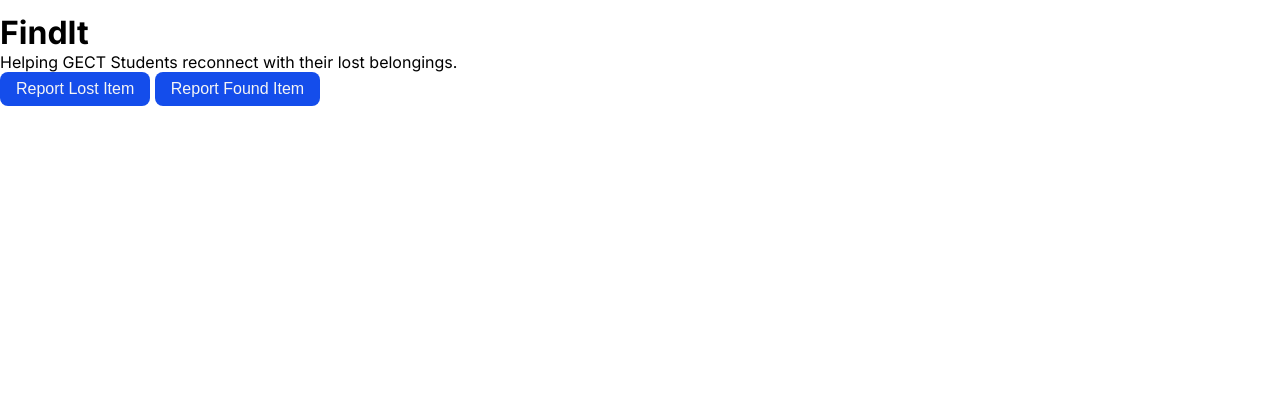
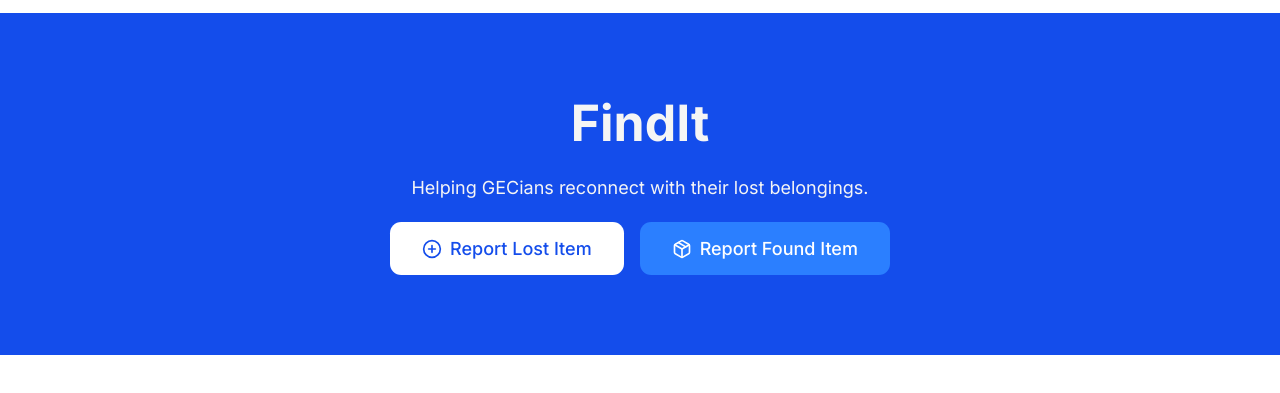
Before and after one commit to geo-777/Find-it, a plain HTML site: page frontend/index.html in a window 1280 px wide. Shown: the part 55-448 px from the top of the page. Drawn offline with Linux system fonts and the light colour scheme.

Commit message:
home page : added title panel.. styled it

```diff
--- a/frontend/index.html
+++ b/frontend/index.html
@@ -29,10 +29,52 @@ SUGGESTION ONDELUM PARAYA..
 
     <div class="title-panel">
       <h1>FindIt</h1>
-      <p>Helping GECT Students reconnect with their lost belongings.</p>
+      <p>Helping GECians reconnect with their lost belongings.</p>
       <div class="title-panel__Btns">
-        <button class="btn-primary">Report Lost Item</button>
-        <button class="btn-primary">Report Found Item</button>
+        <a href="./pages/lost/lost.html" class="btn-primary title-panel-btn">
+          <svg
+            xmlns="http://www.w3.org/2000/svg"
+            width="20"
+            height="20"
+            viewBox="0 0 24 24"
+            fill="none"
+            stroke="currentColor"
+            stroke-width="2"
+            stroke-linecap="round"
+            stroke-linejoin="round"
+            class="lucide lucide-circle-plus-icon lucide-circle-plus"
+          >
+            <circle cx="12" cy="12" r="10" />
+            <path d="M8 12h8" />
+            <path d="M12 8v8" />
+          </svg>
+          <p>Report Lost Item</p>
+        </a>
+        <a
+          href="./pages/found/found.html"
+          class="btn-primary title-panel-btn report-found-btn"
+        >
+          <svg
+            xmlns="http://www.w3.org/2000/svg"
+            width="20"
+            height="20"
+            viewBox="0 0 24 24"
+            fill="none"
+            stroke="currentColor"
+            stroke-width="2"
+            stroke-linecap="round"
+            stroke-linejoin="round"
+            class="lucide lucide-package-icon lucide-package"
+          >
+            <path
+              d="M11 21.73a2 2 0 0 0 2 0l7-4A2 2 0 0 0 21 16V8a2 2 0 0 0-1-1.73l-7-4a2 2 0 0 0-2 0l-7 4A2 2 0 0 0 3 8v8a2 2 0 0 0 1 1.73z"
+            />
+            <path d="M12 22V12" />
+            <polyline points="3.29 7 12 12 20.71 7" />
+            <path d="m7.5 4.27 9 5.15" />
+          </svg>
+          <p>Report Found Item</p>
+        </a>
       </div>
     </div>
   </body>
--- a/frontend/shared/theme.css
+++ b/frontend/shared/theme.css
@@ -35,6 +35,7 @@
   --chart-3: #facc15;
   --chart-4: #d946ef;
   --chart-5: #f97316;
+  --chart-6: #2b7fff;
 
   --sidebar: #1f1f1f;
   --sidebar-foreground: #f5f5f5;
--- a/frontend/style.css
+++ b/frontend/style.css
@@ -1 +1,53 @@
 /* this is the styles for home page*/
+.title-panel {
+  display: flex;
+  flex-direction: column;
+  padding-block: 5rem;
+  width: 100%;
+  justify-content: center;
+  align-items: center;
+  gap: 1.5rem;
+  text-align: center;
+  background-color: var(--chart-1);
+}
+
+.title-panel h1 {
+  font-size: 50px;
+  color: var(--foreground);
+}
+.title-panel p {
+  font-size: 18px;
+  color: var(--secondary-foreground);
+}
+.title-panel__Btns {
+  display: flex;
+  flex-direction: row;
+  align-items: center;
+  gap: 1rem;
+}
+.title-panel-btn {
+  padding: 1rem 2rem;
+  border-radius: 0.7rem;
+  display: flex;
+  align-items: center;
+  gap: 0.5rem;
+  width: fit-content;
+  color: var(--chart-1);
+  background-color: var(--primary);
+}
+.title-panel-btn p {
+  color: var(--chart-1);
+}
+.report-found-btn {
+  color: var(--primary);
+  background-color: var(--chart-6);
+}
+.report-found-btn p {
+  color: var(--primary);
+}
+
+@media (max-width: 530px) {
+  .title-panel__Btns {
+    flex-direction: column;
+  }
+}
```
